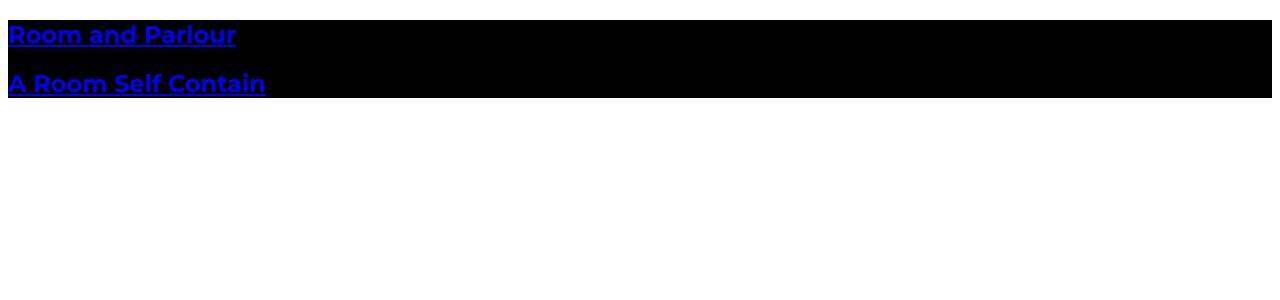
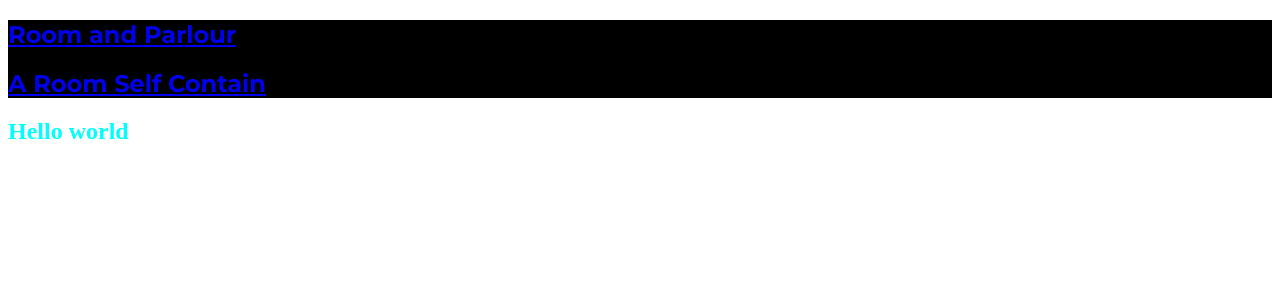
Before and after one commit to lagrandecode/real_estate_2, a Django app: page / in a window 1280 px wide. Shown: the top 300 px of the page. Run offline with Django 4.2, Linux system fonts and the light colour scheme; data comes from the database, SQL or seed files in the repository.

Commit message:
"commit"

```diff
--- a/static/main.css
+++ b/static/main.css
@@ -7,3 +7,8 @@
     background-color: black;
     color: black;
 }
+
+.text{
+    color: aqua;
+
+}
--- a/templates/home.html
+++ b/templates/home.html
@@ -6,7 +6,7 @@
     <meta http-equiv="X-UA-Compatible" content="IE=edge">
     <meta name="viewport" content="width=device-width, initial-scale=1.0">
     <title>My Estate</title>
-    <link rel="stylesheet" href="{% static 'static\main.css' %}">
+    <link rel="stylesheet" href="{% static 'main.css' %}">
 
 </head>
 <body>
@@ -18,5 +18,9 @@
 
         {% endfor %}
     </div>
+
+    <div class="text">
+        <h2>Hello world</h2>
+    </div>
 </body>
 </html>
```
